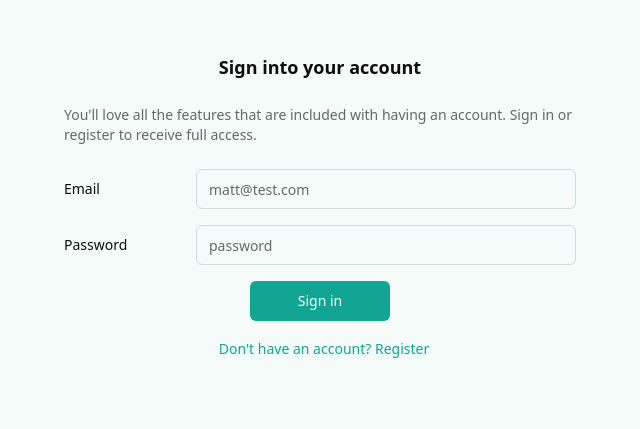
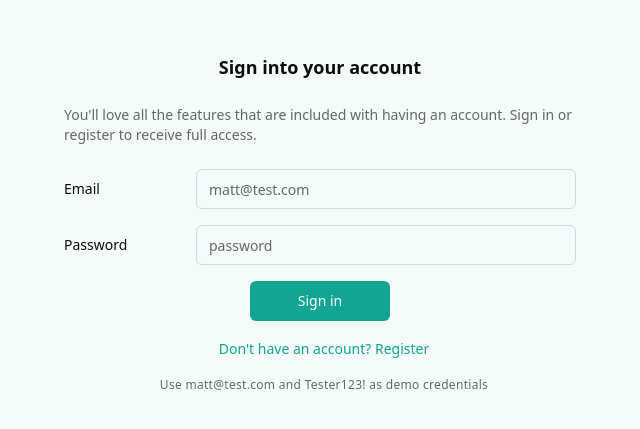
Before and after one commit to mathewbushuru/acme-ecommerce, a React (Vite) app in the folder frontend/: page /auth/login in a window 1280 px wide. Shown: the part 107-536 px from the top of the page, without its empty margins (320-960 px from the left). Built offline with nearby package versions, Linux system fonts and the light colour scheme; no server answers.

Commit message:
Demo credentials

```diff
--- a/frontend/src/pages/signin-page.tsx
+++ b/frontend/src/pages/signin-page.tsx
@@ -56,6 +56,7 @@ export default function SigninPage() {
               Sign in
             </AlertDialogAction>
             <Button variant="link"> Don't have an account? Register</Button>
+            <p className="text-muted-foreground text-xs font-light tracking-wide">Use matt@test.com and Tester123! as demo credentials</p>
           </AlertDialogFooter>
         </AlertDialog>
       </div>
```
